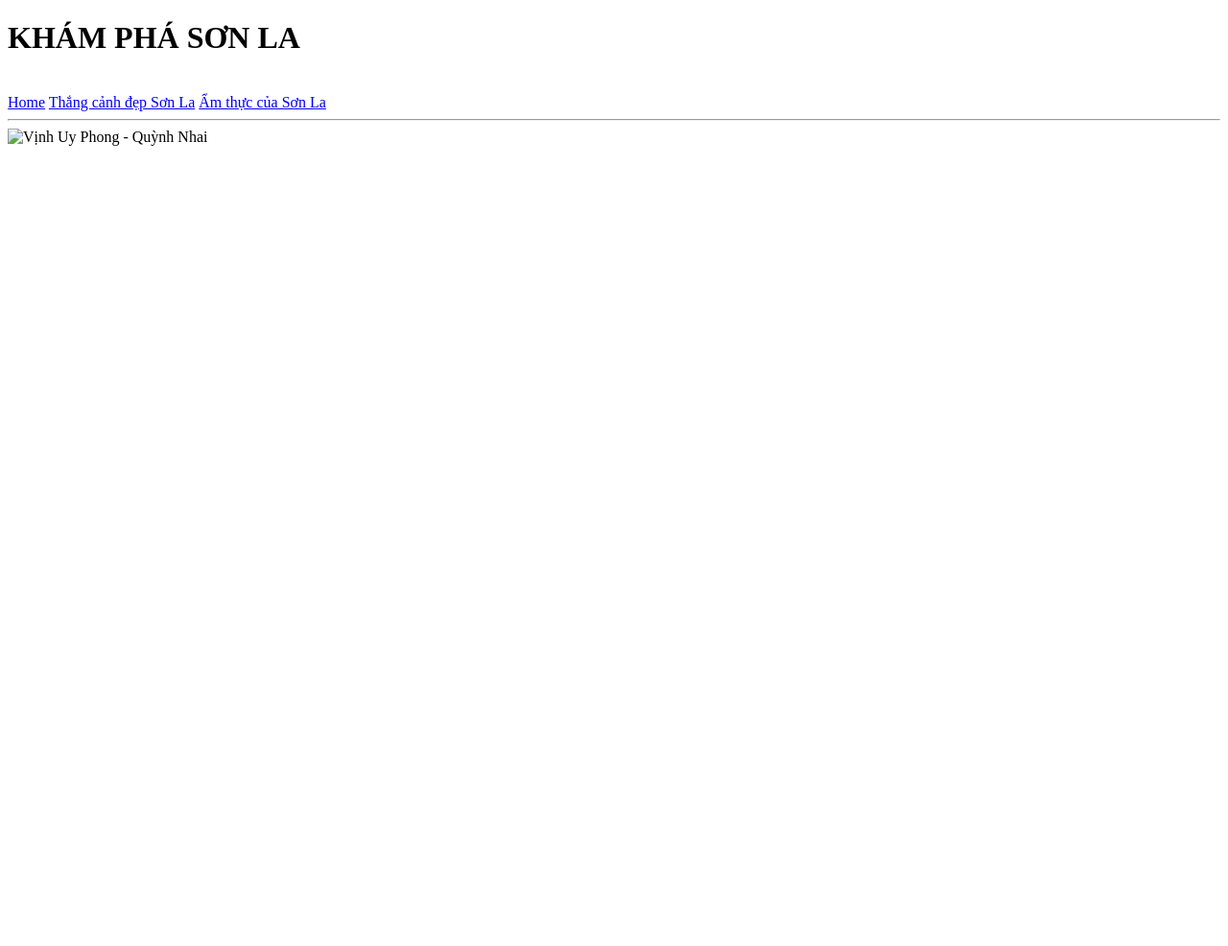
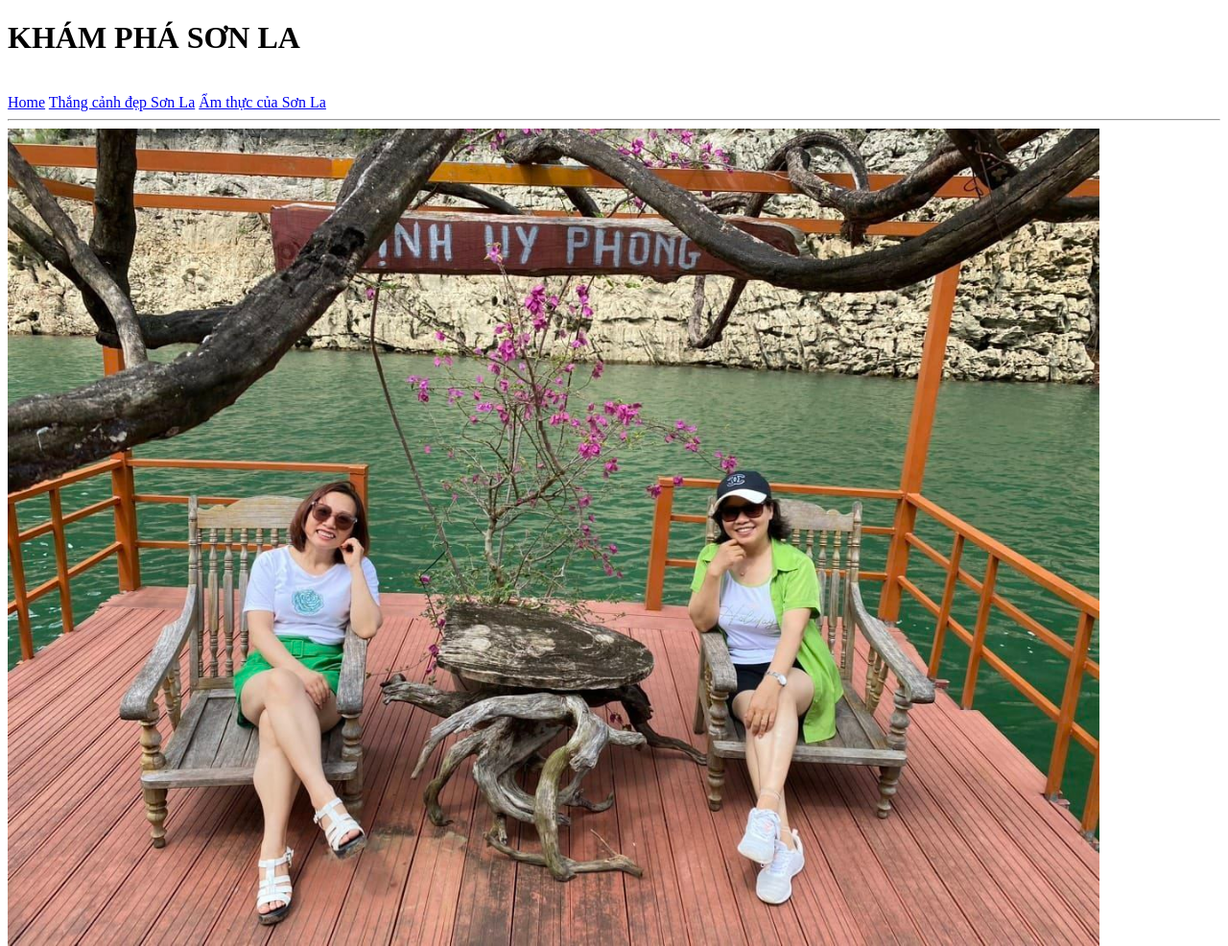
Before and after one commit to Nana2905/SonLa_VietNam, a plain HTML site: page index.html in a window 1280 px wide. Shown: the whole page at 96% size. Before the commit the page ends 800 px from the top, so only its background shows below. Drawn offline with Linux system fonts and the light colour scheme; the site is published under a folder, as on GitHub Pages, so addresses that start at the root find nothing.

Commit message:
Update index.html

```diff
--- a/index.html
+++ b/index.html
@@ -3,13 +3,14 @@
 <head>
 	<title> Giới thiệu về Sơn La </title>
 	<meta charset="utf-8">
+
 </head>
 <body>
 	<h1>KHÁM PHÁ SƠN LA</h1> <br>
 	<a href="#" > Home</a>
 	<a href="./webcon/thangcanh.html">Thắng cảnh đẹp Sơn La</a>
 	<a href="./webcon/amthuc.html">Ẩm thực của Sơn La</a> <br><hr>
-	<img src="/anh/VinhUyphong.jpg" alt="Vịnh Uy Phong - Quỳnh Nhai"  width="90%"  >
+	<img src="./anh/VinhUyphong.jpg" alt="Vịnh Uy Phong - Quỳnh Nhai"  width="90%"  >
 
 </body>
 </html>
```
